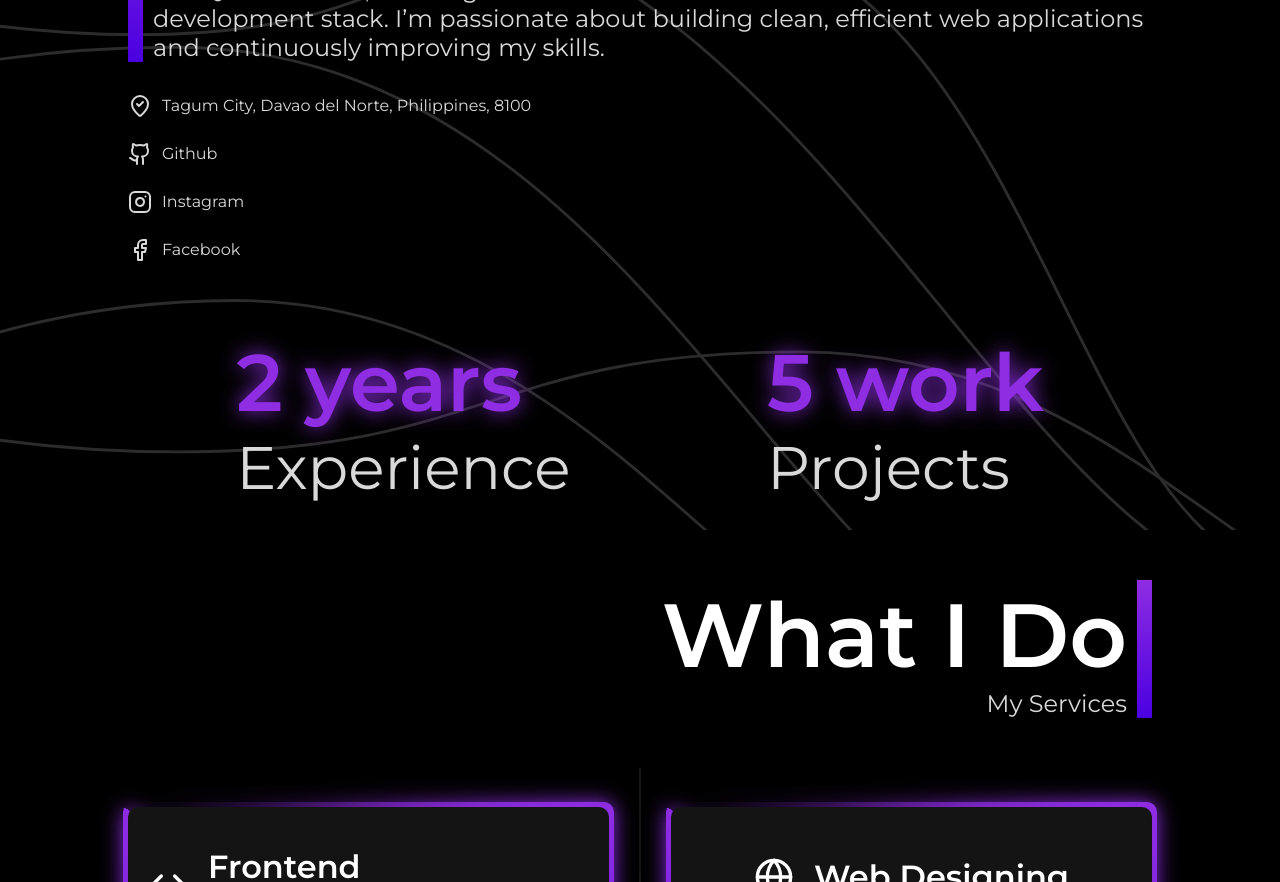
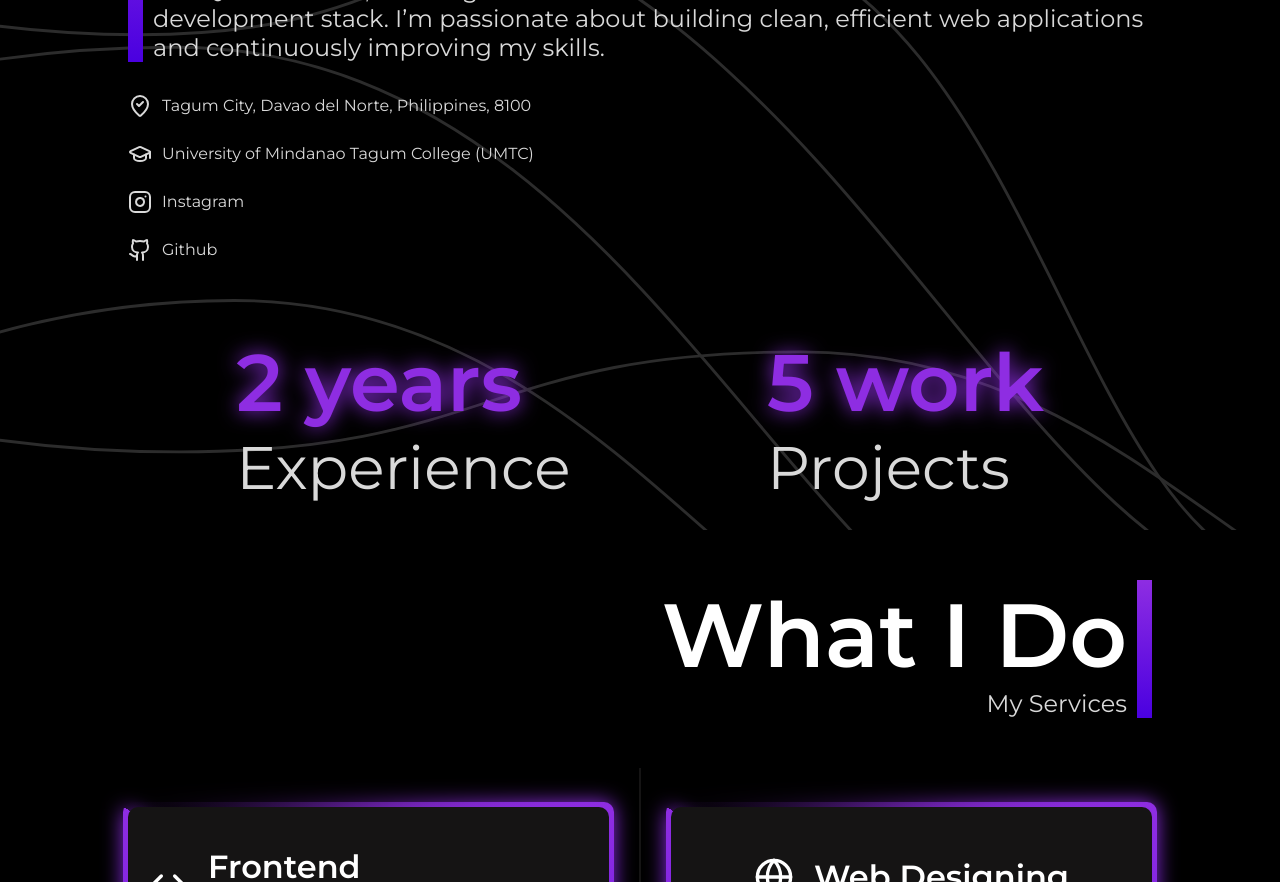
Before and after one commit to Bintooot/aniascoben-portfolio, a React (Vite) app: page / in a window 1280 px wide. Shown: the part 1200-2082 px from the top of the page. Built offline with nearby package versions, Linux system fonts and the light colour scheme.

Commit message:
updated About Me Section

```diff
--- a/src/components/Sections/AboutMe/AboutMe.css
+++ b/src/components/Sections/AboutMe/AboutMe.css
@@ -71,7 +71,9 @@ ul.info-list > li.info-list-item::before {
   left: -30px;
   opacity: 0;
   transform: translate(-10px);
-  transition: opacity 0.3s ease, transform 0.3s ease;
+  transition:
+    opacity 0.3s ease,
+    transform 0.3s ease;
 }
 
 ul.info-list > li.info-list-item > a {
--- a/src/components/Sections/AboutMe/AboutMe.jsx
+++ b/src/components/Sections/AboutMe/AboutMe.jsx
@@ -1,10 +1,10 @@
 import React from "react";
 import {
   MapPinCheckInside,
-  Github,
-  Linkedin,
+  GraduationCap,
   Facebook,
   Instagram,
+  Github,
 } from "lucide-react";
 import "./AboutMe.css";
 import Card from "../../Card/AboutMeCard/Card";
@@ -40,19 +40,15 @@ const AboutMe = (props) => {
             <span>
               <MapPinCheckInside />
             </span>
-            <a href="#"> Tagum City, Davao del Norte, Philippines, 8100</a>
+            <p> Tagum City, Davao del Norte, Philippines, 8100</p>
           </li>
           <li className="info-list-item">
             <span>
-              <Github />
+              <GraduationCap />
             </span>
-            <a
-              href="https://github.com/Bintooot"
-              target="_blank"
-              rel="noopener noreferrer"
-            >
-              Github
-            </a>
+            <p>
+              University of Mindanao Tagum College (UMTC)
+            </p>
           </li>
           <li className="info-list-item">
             <span>
@@ -68,14 +64,14 @@ const AboutMe = (props) => {
           </li>
           <li className="info-list-item">
             <span>
-              <Facebook />
+              <Github />
             </span>
             <a
-              href="https://www.facebook.com/bintooot18"
+              href="https://github.com/Bintooot"
               target="_blank"
               rel="noopener noreferrer"
             >
-              Facebook
+              Github
             </a>
           </li>
         </ul>
```
